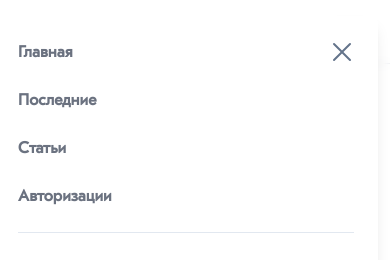
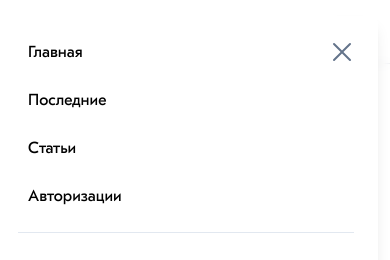
Before and after one commit to MiCkEyZzZ/mfz, a Next.js app: page /privacy in a window 390 px wide. Both pictures are taken after a click on the button "Меню". Shown: the top 260 px of the page. Built offline with nearby package versions, Linux system fonts and the light colour scheme.

Commit message:
добавил стили для активной ссылки

```diff
--- a/components/mobileMenu.tsx
+++ b/components/mobileMenu.tsx
@@ -2,9 +2,12 @@
 
 import { useEffect, useRef } from 'react'
 import Link from 'next/link'
+import clsx from 'clsx'
+
 import { SunIcon, XMarkIcon } from '@heroicons/react/24/solid'
 
 import { IMobileMenuProps } from 'interfaces'
+import { usePathname } from 'next/navigation'
 
 const navItems = [
   { title: 'Главная', path: '/' },
@@ -15,6 +18,7 @@ const navItems = [
 
 function MobileMenu({ onClose }: IMobileMenuProps) {
   const menuRef = useRef<HTMLDivElement>(null)
+  let pathname = usePathname() || '/'
 
   const handleClickOutside = (event: MouseEvent): void => {
     if (menuRef.current === event.target) {
@@ -23,13 +27,24 @@ function MobileMenu({ onClose }: IMobileMenuProps) {
   }
 
   const renderLinks = () => {
-    return navItems.map((nav) => (
-      <li key={nav.title}>
-        <Link href={nav.path} className='text-gray-500' onClick={onClose}>
-          {nav.title}
-        </Link>
-      </li>
-    ))
+    return navItems.map((nav) => {
+      const isActive = nav.path === pathname
+
+      return (
+        <li key={nav.title}>
+          <Link
+            href={nav.path}
+            className={clsx('text-base font-medium mr-2.5 p-2.5', {
+              'text-gray-500': isActive,
+              'text-black font-bold': !isActive,
+            })}
+            onClick={onClose}
+          >
+            {nav.title}
+          </Link>
+        </li>
+      )
+    })
   }
 
   useEffect(() => {
```
Also changed, not shown: components/header.tsx (+6 -4 lines).
